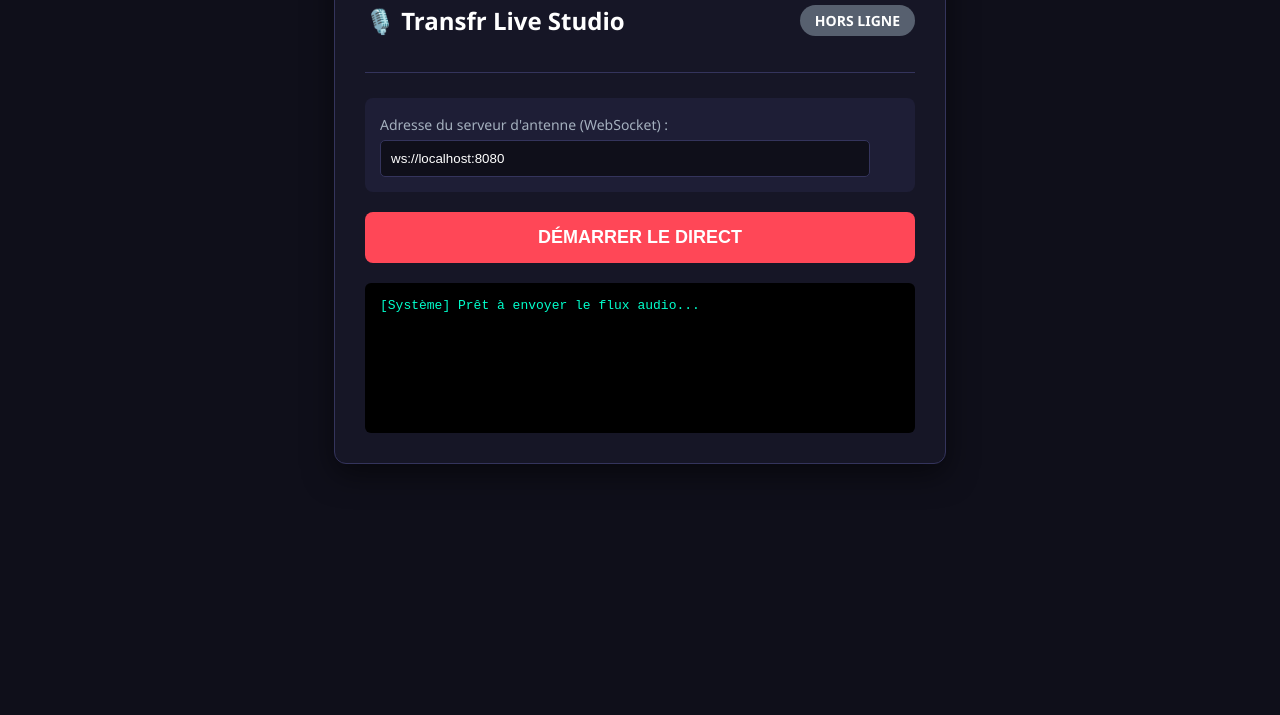
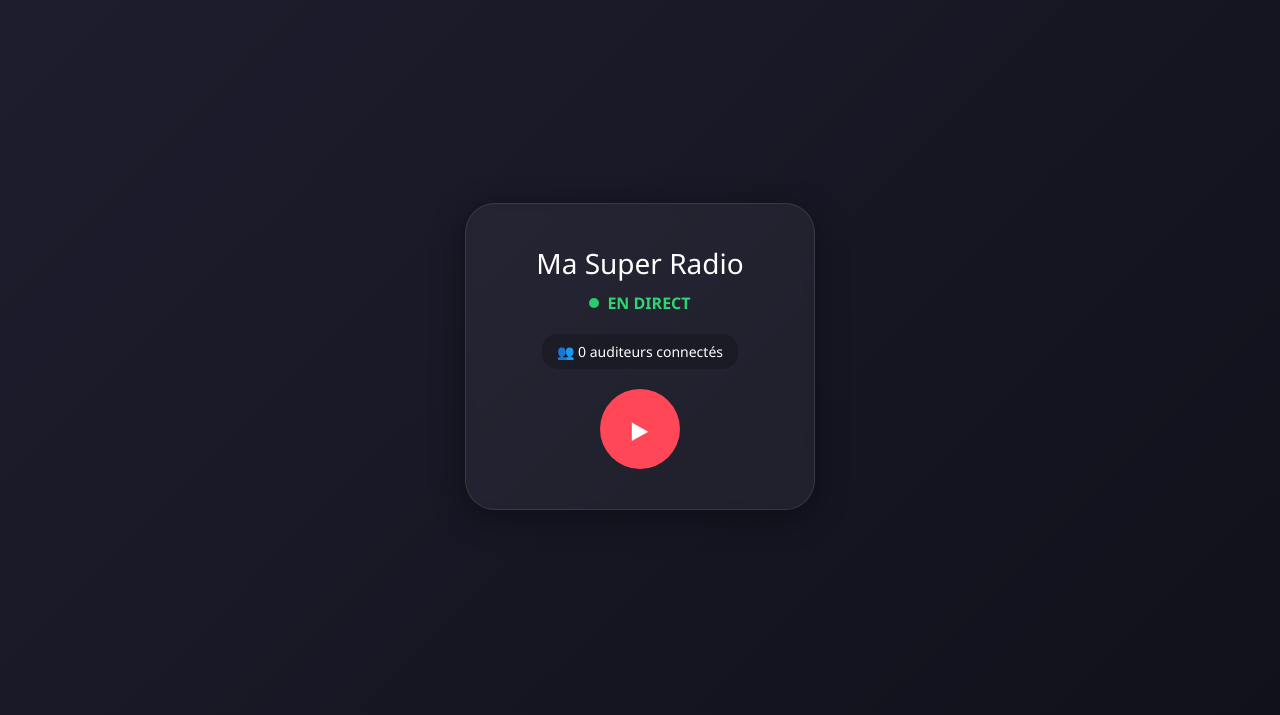
Before and after one commit to LaradioTransfr/cr-er-ma-radio-web-sans-coder, a website: page index.html in a window 1280 px wide. Shown: the part 85-800 px from the top of the page. Drawn offline with Linux system fonts and the light colour scheme.

Commit message:
Update index.html

```diff
--- a/index.html
+++ b/index.html
@@ -3,206 +3,175 @@
 <head>
     <meta charset="UTF-8">
     <meta name="viewport" content="width=device-width, initial-scale=1.0">
-    <title>Transfr Studio - Connexion Serveur</title>
+    <title>Transfr - Ta Plateforme Radio</title>
     <style>
+        * {
+            margin: 0;
+            padding: 0;
+            box-sizing: border-box;
+            font-family: 'Segoe UI', Tahoma, Geneva, Verdana, sans-serif;
+        }
+
         body {
-            font-family: 'Segoe UI', Arial, sans-serif;
-            background-color: #0f0f1a;
+            background: linear-gradient(135deg, #1e1e2f, #11111b);
             color: #ffffff;
-            padding: 30px;
             display: flex;
-            justify-content: center;
+            flex-direction: column;
+            align-items: center;
+            min-height: 100vh;
         }
-        .studio-card {
-            background-color: #161626;
-            border-radius: 12px;
-            padding: 30px;
+
+        header {
             width: 100%;
-            max-width: 550px;
-            box-shadow: 0 10px 30px rgba(0,0,0,0.5);
-            border: 1px solid #34345c;
-        }
-        .status-bar {
+            padding: 20px 50px;
             display: flex;
             justify-content: space-between;
             align-items: center;
-            margin-bottom: 25px;
-            padding-bottom: 15px;
-            border-bottom: 1px solid #34345c;
-        }
-        .indicator {
-            padding: 6px 15px;
-            border-radius: 20px;
-            font-size: 14px;
-            font-weight: bold;
-            background-color: #57606f;
-        }
-        .streaming { background-color: #2ed573; animation: blink 1s infinite alternate; }
-        .error { background-color: #ff4757; }
-
-        .server-config {
-            background-color: #1e1e36;
-            padding: 15px;
-            border-radius: 8px;
-            margin-bottom: 20px;
-        }
-        input {
-            width: 90%;
-            padding: 10px;
-            margin-top: 5px;
-            background-color: #0f0f1a;
-            border: 1px solid #34345c;
-            color: white;
-            border-radius: 5px;
+            background-color: rgba(0, 0, 0, 0.3);
+            backdrop-filter: blur(10px);
         }
 
-        .btn-stream {
-            width: 100%;
-            padding: 15px;
+        .logo {
+            font-size: 24px;
+            font-weight: bold;
+            color: #ff4757;
+            text-transform: uppercase;
+            letter-spacing: 2px;
+        }
+
+        .auth-buttons button {
             background-color: #ff4757;
             color: white;
             border: none;
-            border-radius: 8px;
-            font-size: 18px;
+            padding: 10px 20px;
+            margin-left: 10px;
+            border-radius: 20px;
+            cursor: pointer;
             font-weight: bold;
+            transition: 0.3s;
+        }
+
+        .auth-buttons button.secondary {
+            background-color: transparent;
+            border: 2px solid #ffffff;
+        }
+
+        .auth-buttons button:hover {
+            transform: scale(1.05);
+            background-color: #ff6b81;
+        }
+
+        .main-container {
+            flex: 1;
+            display: flex;
+            flex-direction: column;
+            justify-content: center;
+            align-items: center;
+            text-align: center;
+            padding: 20px;
+        }
+
+        .player-card {
+            background: rgba(255, 255, 255, 0.05);
+            padding: 40px;
+            border-radius: 30px;
+            box-shadow: 0 8px 32px 0 rgba(0, 0, 0, 0.37);
+            border: 1px solid rgba(255, 255, 255, 0.1);
+            backdrop-filter: blur(4px);
+            width: 350px;
+        }
+
+        .station-name {
+            font-size: 28px;
+            margin-bottom: 10px;
+        }
+
+        .status {
+            color: #2ed573;
+            font-weight: bold;
+            margin-bottom: 20px;
+            display: flex;
+            align-items: center;
+            justify-content: center;
+            gap: 8px;
+        }
+
+        .live-dot {
+            width: 10px;
+            height: 10px;
+            background-color: #2ed573;
+            border-radius: 50%;
+            animation: blink 1.5s infinite;
+        }
+
+        @keyframes blink {
+            0% { opacity: 0.2; }
+            50% { opacity: 1; }
+            100% { opacity: 0.2; }
+        }
+
+        .counter {
+            background: rgba(0, 0, 0, 0.2);
+            padding: 8px 15px;
+            border-radius: 15px;
+            font-size: 14px;
+            margin-bottom: 20px;
+            display: inline-block;
+        }
+
+        .play-btn {
+            background-color: #ff4757;
+            border: none;
+            width: 80px;
+            height: 80px;
+            border-radius: 50%;
+            color: white;
+            font-size: 24px;
             cursor: pointer;
-            transition: 0.2s;
+            transition: 0.3s;
+            box-shadow: 0 4px 15px rgba(2ff, 71, 87, 0.4);
         }
-        .btn-stream.active { background-color: #2ed573; }
 
-        .log-box {
-            background-color: #000000;
-            color: #00ffcc;
-            font-family: monospace;
-            padding: 15px;
-            height: 120px;
-            overflow-y: auto;
-            border-radius: 6px;
-            margin-top: 20px;
-            font-size: 13px;
-        }
-        @keyframes blink {
-            from { opacity: 0.7; }
-            to { opacity: 1; }
+        .play-btn:hover {
+            transform: scale(1.1);
+            background-color: #ff6b81;
         }
     </style>
 </head>
 <body>
 
-<div class="studio-card">
-    <div class="status-bar">
-        <h2>🎙️ Transfr Live Studio</h2>
-        <div id="statusIndicator" class="indicator">HORS LIGNE</div>
+    <header>
+        <div class="logo">Transfr</div>
+        <div class="auth-buttons">
+            <button class="secondary" onclick="alert('Fenêtre de connexion bientôt disponible !')">Connexion</button>
+            <button onclick="alert('Fenêtre d\'inscription bientôt disponible !')">Créer un compte</button>
         </div>
+    </header>
 
-    <div class="server-config">
-        <label style="font-size: 14px; color: #a4b0be;">Adresse du serveur d'antenne (WebSocket) :</label>
-        <input type="text" id="serverUrl" value="ws://localhost:8080">
-    </div>
+    <div class="main-container">
+        <div class="player-card">
+            <div class="station-name">Ma Super Radio</div>
+            <div class="status"><div class="live-dot"></div> EN DIRECT</div>
 
-    <button id="streamBtn" class="btn-stream" onclick="toggleStreaming()">DÉMARRER LE DIRECT</button>
+            <div class="counter">👥 <span id="listener-count">0</span> auditeurs connectés</div>
 
-    <div class="log-box" id="logBox">
-        [Système] Prêt à envoyer le flux audio...<br>
+            <br>
+            <button class="play-btn" id="playButton" onclick="togglePlay()">▶</button>
         </div>
     </div>
 
     <script>
-    let isStreaming = false;
-    let audioContext;
-    let mediaStream;
-    let processor;
-    let websocket;
+        let isPlaying = false;
+        const playButton = document.getElementById('playButton');
 
-    function addLog(message) {
-        const logBox = document.getElementById('logBox');
-        logBox.innerHTML += `[${new Date().toLocaleTimeString()}] ${message}<br>`;
-        logBox.scrollTop = logBox.scrollHeight;
+        function togglePlay() {
+            isPlaying = !isPlaying;
+            if(isPlaying) {
+                playButton.innerText = "⏸";
+                // Ici on ajoutera le lien du flux audio de la radio
+            } else {
+                playButton.innerText = "▶";
             }
-
-    async function toggleStreaming() {
-        const btn = document.getElementById('streamBtn');
-        const indicator = document.getElementById('statusIndicator');
-        const serverUrl = document.getElementById('serverUrl').value;
-
-        if (!isStreaming) {
-            try {
-                addLog("Demande d'accès au micro...");
-                // 1. On demande l'accès au micro de l'utilisateur
-                mediaStream = await navigator.mediaDevices.getUserMedia({ audio: true });
-                addLog("Micro branché avec succès !");
-
-                // 2. Connexion au serveur via WebSocket
-                addLog(`Connexion au serveur : ${serverUrl}...`);
-                websocket = new WebSocket(serverUrl);
-
-                websocket.onopen = () => {
-                    addLog("Connecté au serveur ! Envoi du son en cours...");
-                    isStreaming = true;
-                    btn.textContent = "ARRÊTER LE DIRECT";
-                    btn.classList.add('active');
-                    indicator.textContent = "EN DIRECT";
-                    indicator.className = "indicator streaming";
-
-                    // 3. Commencer à capturer et envoyer le son
-                    startAudioProcessing();
-                };
-
-                websocket.onerror = (err) => {
-                    addLog("Erreur : Impossible de joindre le serveur. (Est-il allumé ?)");
-                    stopStreaming();
-                };
-
-            } catch (error) {
-                addLog("Erreur d'accès au micro : " + error.message);
-                indicator.textContent = "ERREUR MICRO";
-                indicator.className = "indicator error";
-            }
-        } else {
-            addLog("Arrêt volontaire du direct.");
-            stopStreaming();
-        }
-    }
-
-    function startAudioProcessing() {
-        audioContext = new (window.AudioContext || window.webkitAudioContext)();
-        const source = audioContext.createMediaStreamSource(mediaStream);
-
-        // Créer un processeur pour découper le son en petits morceaux (buffers)
-        processor = audioContext.createScriptProcessor(4096, 1, 1);
-
-        source.connect(processor);
-        processor.connect(audioContext.destination);
-
-        // Dès qu'un morceau de son est capté, on l'envoie au serveur
-        processor.onaudioprocess = (e) => {
-            if (!isStreaming || websocket.readyState !== WebSocket.OPEN) return;
-
-            const audioData = e.inputBuffer.getChannelData(0);
-            // On convertit le son en Float32Array (format brut) pour l'envoyer par le réseau
-            websocket.send(audioData.buffer);
-        };
-    }
-
-    function stopStreaming() {
-        isStreaming = false;
-        const btn = document.getElementById('streamBtn');
-        const indicator = document.getElementById('statusIndicator');
-
-        btn.textContent = "DÉMARRER LE DIRECT";
-        btn.classList.remove('active');
-        indicator.textContent = "HORS LIGNE";
-        indicator.className = "indicator";
-
-        // Couper le micro
-        if (mediaStream) {
-            mediaStream.getTracks().forEach(track => track.stop());
-        }
-        // Couper le traitement audio
-        if (processor) processor.disconnect();
-        if (audioContext) audioContext.close();
-        // Fermer la connexion serveur
-        if (websocket) websocket.close();
         }
     </script>
 
```
Lines whose indentation alone changed are shown as unchanged.
